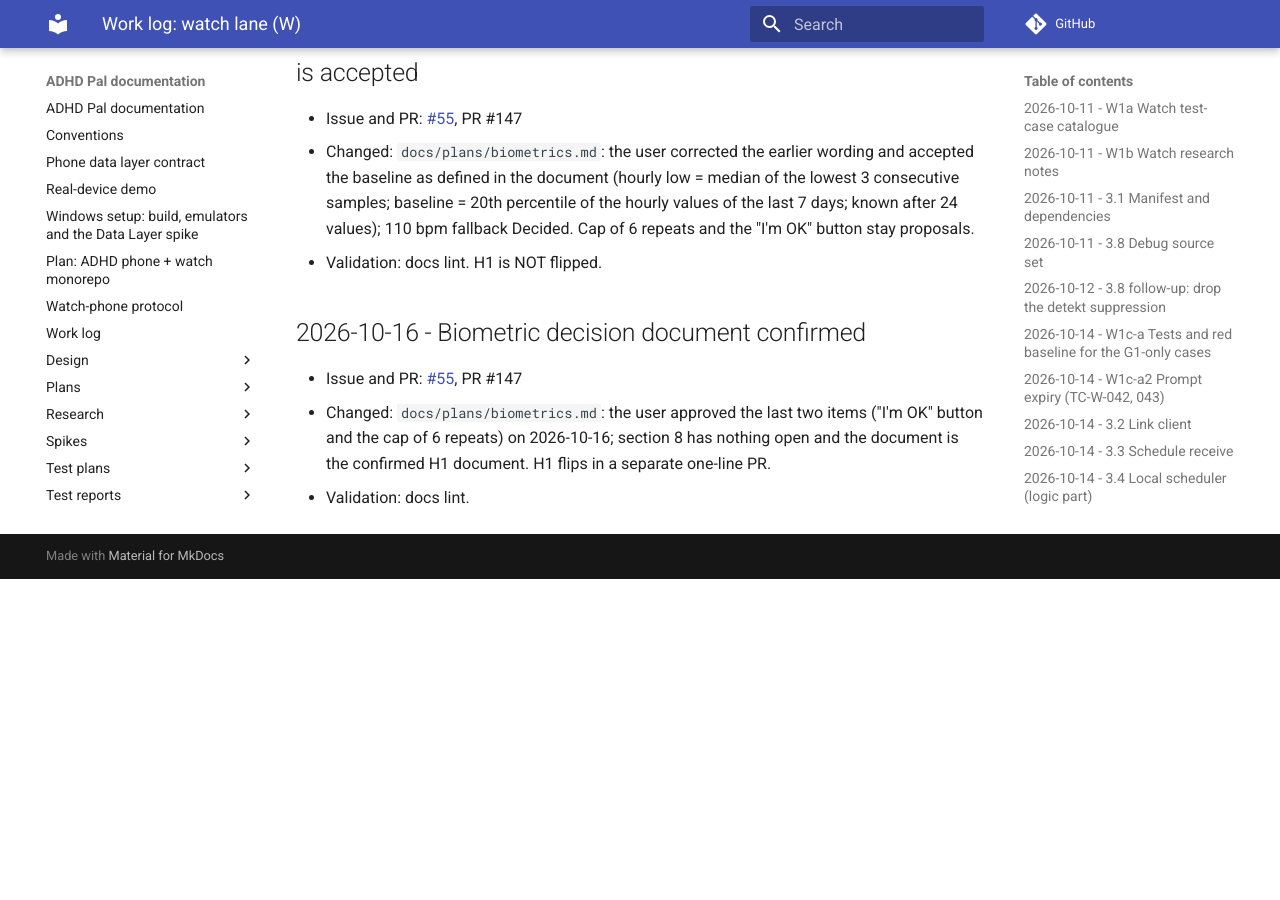
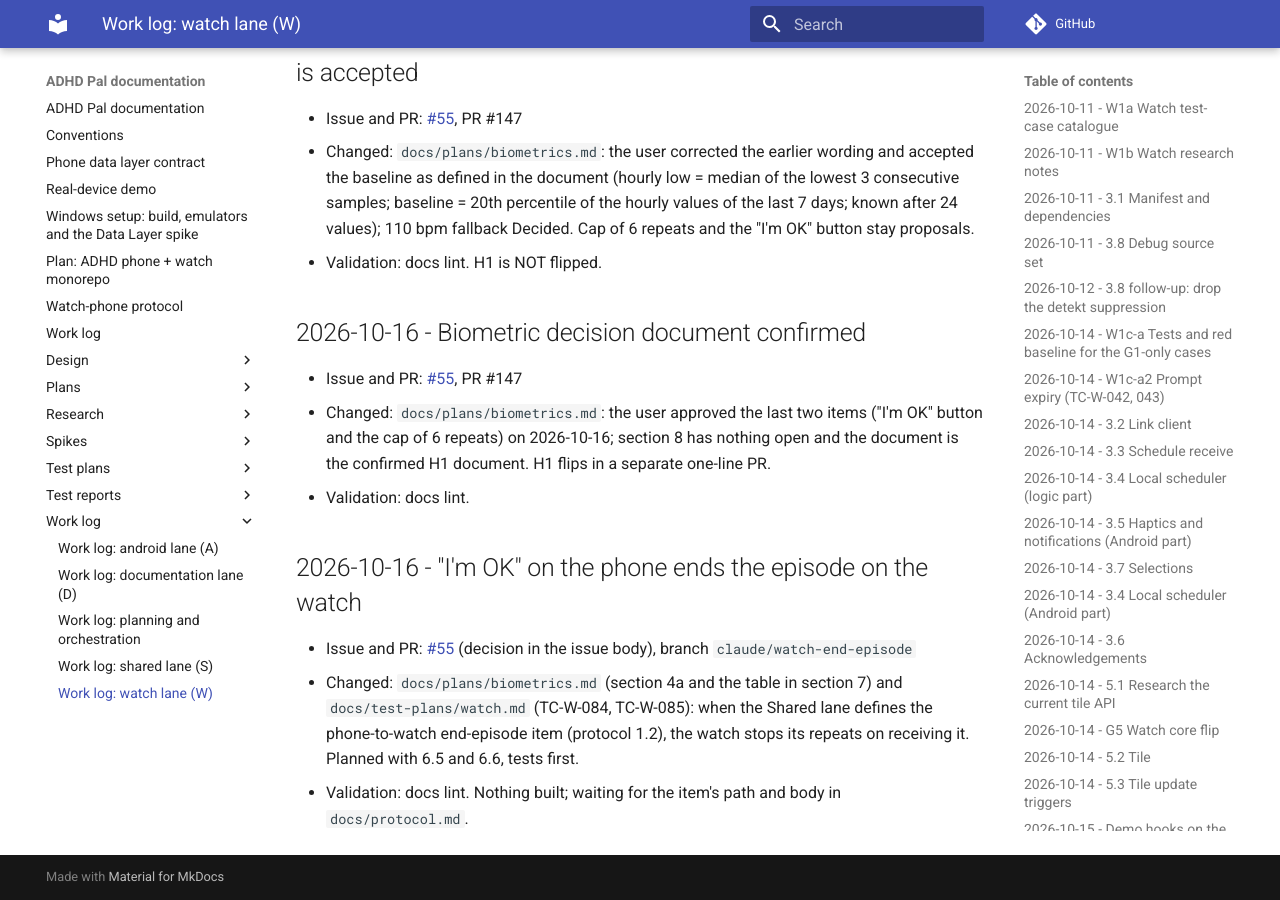
Before and after one commit to shlomoa/my-adhd-pal, an MkDocs documentation site: the page built from docs/work-log/watch.md, in a window 1280 px wide and 900 px high, scrolled down 11800 px. Built offline with MkDocs 1.6.1 and Material for MkDocs 9.7.7, drawn with Linux system fonts in a browser that asks for light colours; comment, search, counter and statistics services are not loaded; before the commit the page ends 12379 px from its top, so only the background shows below that.

Commit message:
6.x: plan the end-episode item from the phone's I'm OK (docs and test cases only) (#167)
Claude-Session: https://claude.ai/code/session_01HcRwALJbU35yo2eBFQ5GaX

Co-authored-by: Claude <noreply@anthropic.com>

```diff
--- a/docs/plans/biometrics.md
+++ b/docs/plans/biometrics.md
@@ -137,7 +137,11 @@ The user wants the **phone** to shake and flash, not only the watch. Consequence
 - The phone has the same limits as the watch (section 4): Do Not Disturb and silent modes, the full-screen-intent permission on
   Android 14 and later (Unverified for the Galaxy A55 5G here), and the vibration-intensity setting. The phone also needs the
   full-screen-intent step, asked during the same onboarding as the watch permission (D7).
-- Owner: Android lane (phone alert), after the protocol change (`level`). Watch lane: the watch alert only.
+- **"I'm OK" on the phone also ends the episode on the watch** (user decision, recorded in the body of issue #55 on 2026-10-16). The
+  phone sends an end-episode item to the watch (new item, protocol 1.2, Shared lane); when the watch receives it, it stops
+  its repeats, closes its alert and starts the next breach again at level 1. Watch lane: plan and test it with 6.5 and 6.6
+  (TC-W-084, TC-W-085), tests first, once the item's path and body are defined in `docs/protocol.md`. Nothing is built before that.
+- Owner: Android lane (phone alert and its "I'm OK"), after the protocol change (`level`, end-episode item). Watch lane: the watch alert and stopping on the end-episode item.
 
 ## 5. Permission requested from the phone (D7)
 
@@ -179,6 +183,7 @@ A short probe (debug-only, 6.4 first task) on the Galaxy Watch6 Classic:
 | `Alert`: add `level` (1 or 2) | Shared lane | D4 |
 | Watch status (baseline, permission granted) to the phone: a field in `/hello/watch` or a new item | Shared lane | D3, D7 |
 | Phone onboarding screen for the permission, the full-screen-intent step and the offset setting | Android lane | D3, D7 |
+| End-episode item phone to watch (path, body, urgent), protocol 1.2 | Shared lane | "I'm OK" on the phone ends the episode on the watch (section 4a) |
 | Phone raises its own alert when an `/alert` arrives: alarm-channel notification, repeating maximum vibration, flashing full-screen alert, level 2 stronger (section 4a) | Android lane | D5 |
 | `AlertEvaluator` (in `:protocol`, `alerts/`): resting-relative threshold, escalation level, episode end | Watch lane (6.5), tests first; the existing TC-W-070 to TC-W-076 stay valid for absolute thresholds and get new cases | D3, D4 |
 | Passive listener, baseline store (hourly values), alert activity with full-screen intent, vibration patterns | Watch lane (6.3, 6.4, 6.6) | D5 |
--- a/docs/test-plans/watch.md
+++ b/docs/test-plans/watch.md
@@ -111,6 +111,8 @@ in `docs/work-log/watch.md`. **Pass criterion for the lane:** every case PASS, n
 | TC-W-079 | 6.4 | unit | The passive listener forwards data points to the evaluator and registration is redone after boot | fake client receives the config; re-registered |
 | TC-W-080 | 6.7 | CI | Raw biometrics code and logging exist only in `wear/src/debug/` | release has none |
 | TC-W-081 | 6.7 | unit | No release code path logs raw biometric values | log sink in tests receives none |
+| TC-W-084 | 6.5 | unit | The end-episode item from the phone ("I'm OK" on the phone) stops the watch's repeats, closes its alert, and the next breach starts at level 1 | no further alert after the item; the next breach is level 1 (item shape defined by the Shared lane, protocol 1.2) |
+| TC-W-085 | 6.6 | unit | "I'm OK" on the watch's own alert ends the episode and stops the repeats | no further alert; the next breach is level 1 |
 | TC-W-082 | 6.8 | manual | Emulator synthetic heart-rate data triggers an alert that reaches the phone | user reports |
 | TC-W-083 | 6.8 | manual | The real watch registers passive heart rate and an alert reaches the phone | user reports capability and result |
 
--- a/docs/work-log/watch.md
+++ b/docs/work-log/watch.md
@@ -326,3 +326,10 @@ Entries for this lane only. Format and index: [`../work-log.md`](../work-log.md)
 - Changed: `docs/plans/biometrics.md`: the user approved the last two items ("I'm OK" button and the cap of 6 repeats) on 2026-10-16;
   section 8 has nothing open and the document is the confirmed H1 document. H1 flips in a separate one-line PR.
 - Validation: docs lint.
+
+## 2026-10-16 - "I'm OK" on the phone ends the episode on the watch
+
+- Issue and PR: [#55](https://github.com/shlomoa/my-adhd-pal/issues/55) (decision in the issue body), branch `claude/watch-end-episode`
+- Changed: `docs/plans/biometrics.md` (section 4a and the table in section 7) and `docs/test-plans/watch.md` (TC-W-084, TC-W-085): when the Shared lane
+  defines the phone-to-watch end-episode item (protocol 1.2), the watch stops its repeats on receiving it. Planned with 6.5 and 6.6, tests first.
+- Validation: docs lint. Nothing built; waiting for the item's path and body in `docs/protocol.md`.
```
